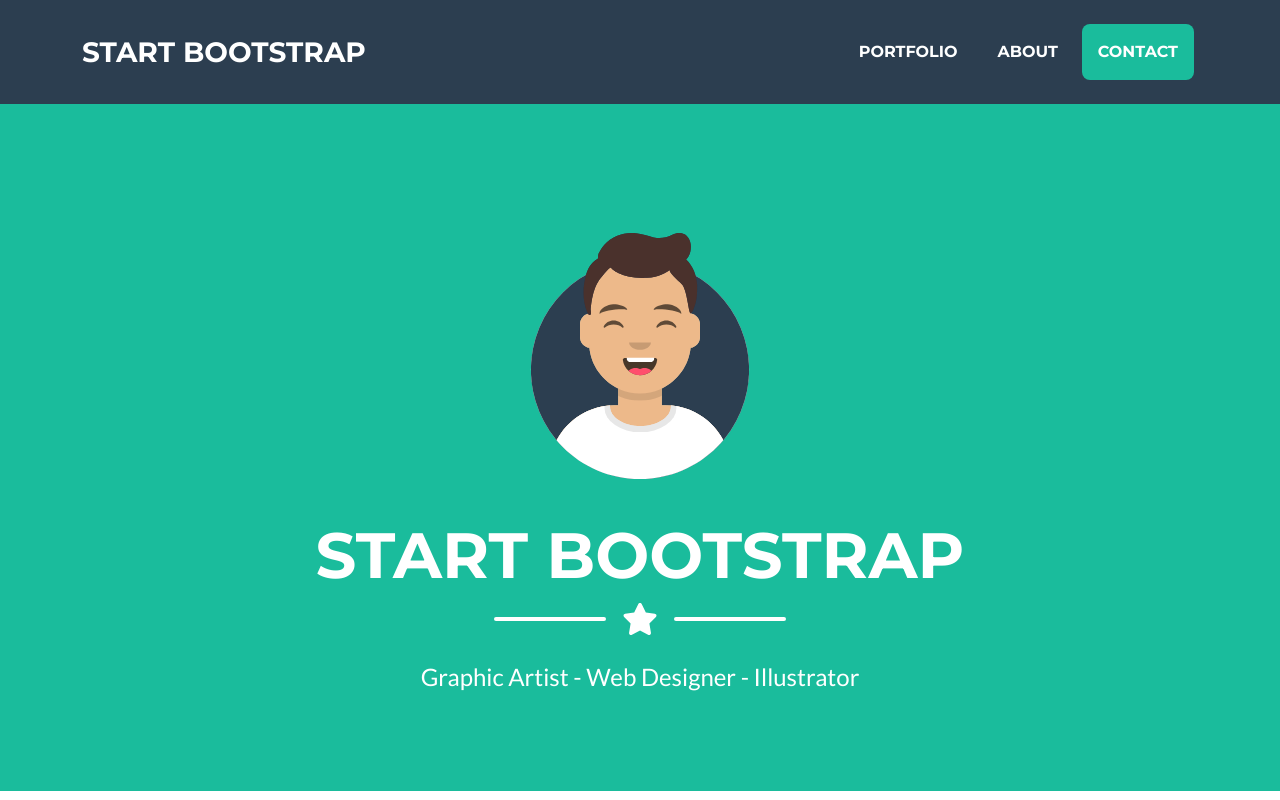
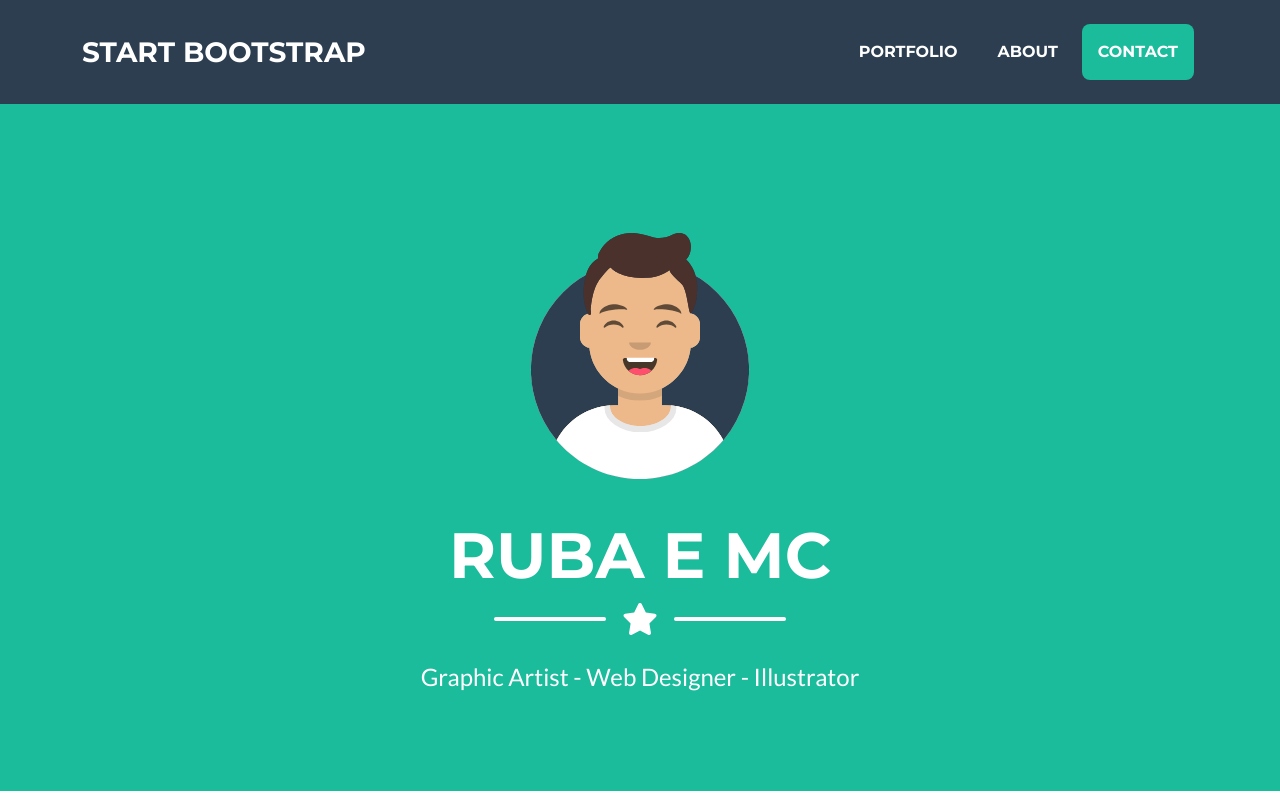
Before and after one commit to mcsantagata/prova, a plain HTML site: page index.html in a window 1280 px wide. Shown: the top 800 px of the page. Drawn offline with nearby package versions, Linux system fonts and the light colour scheme.

Commit message:
Update index.html

```diff
--- a/index.html
+++ b/index.html
@@ -40,7 +40,7 @@
                 <!-- Masthead Avatar Image-->
                 <img class="masthead-avatar mb-5" src="assets/img/avataaars.svg" alt="..." />
                 <!-- Masthead Heading-->
-                <h1 class="masthead-heading text-uppercase mb-0">Start Bootstrap</h1>
+                <h1 class="masthead-heading text-uppercase mb-0">RUBA E MC</h1>
                 <!-- Icon Divider-->
                 <div class="divider-custom divider-light">
                     <div class="divider-custom-line"></div>
```
